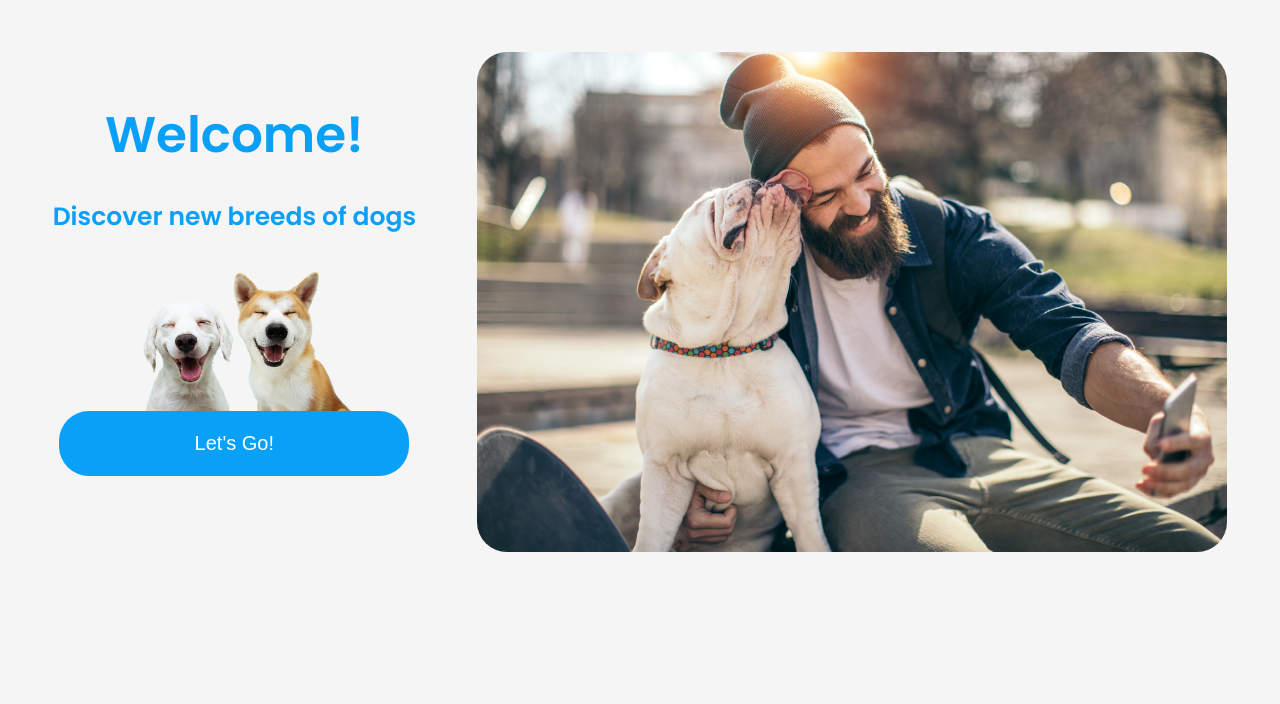
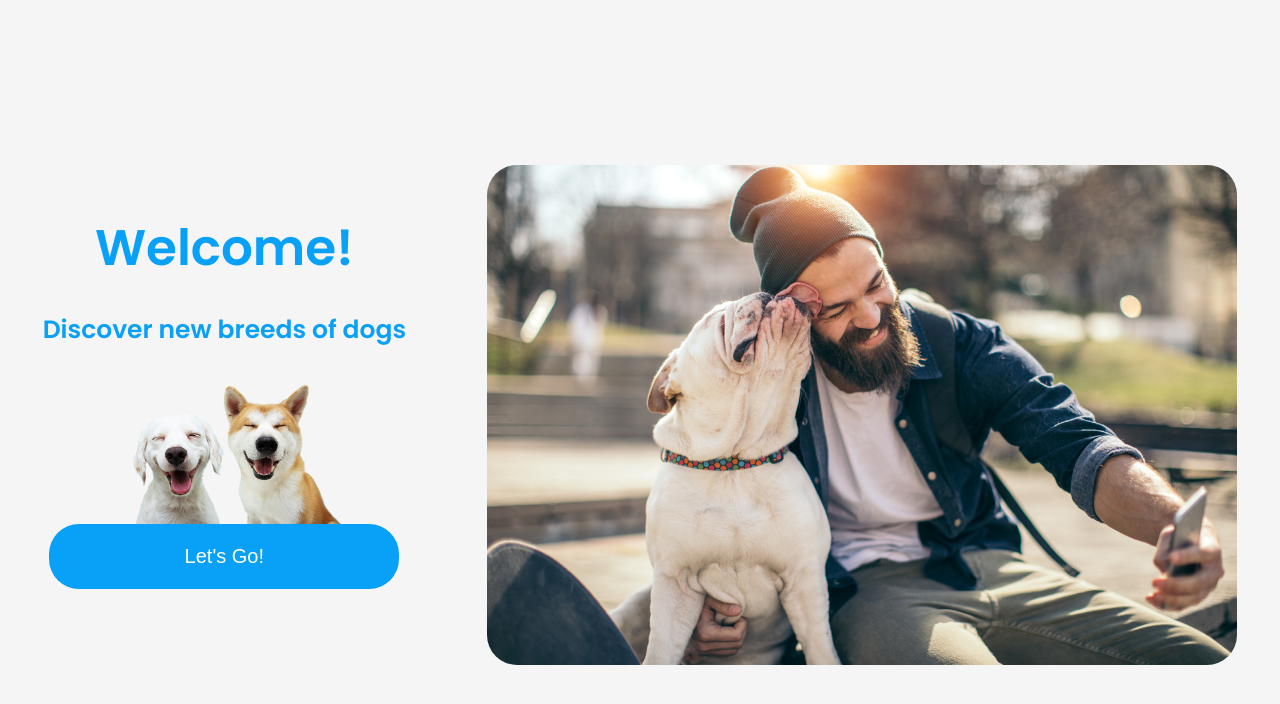
Before and after one commit to seba-pitra/PI-DOGS, a React (Create React App) app in the folder client/: page / in a window 1280 px wide. Shown: the top 704 px of the page. Built offline with nearby package versions, Linux system fonts and the light colour scheme.

Commit message:
fix(styles/landing): center container

```diff
--- a/client/src/stylesheets/Landing.module.css
+++ b/client/src/stylesheets/Landing.module.css
@@ -26,7 +26,7 @@
   display: flex;
   justify-content: space-around;
   align-items: center;
-  padding: 20px;
+  height: 100vh;
 }
 
 h1 {
```
